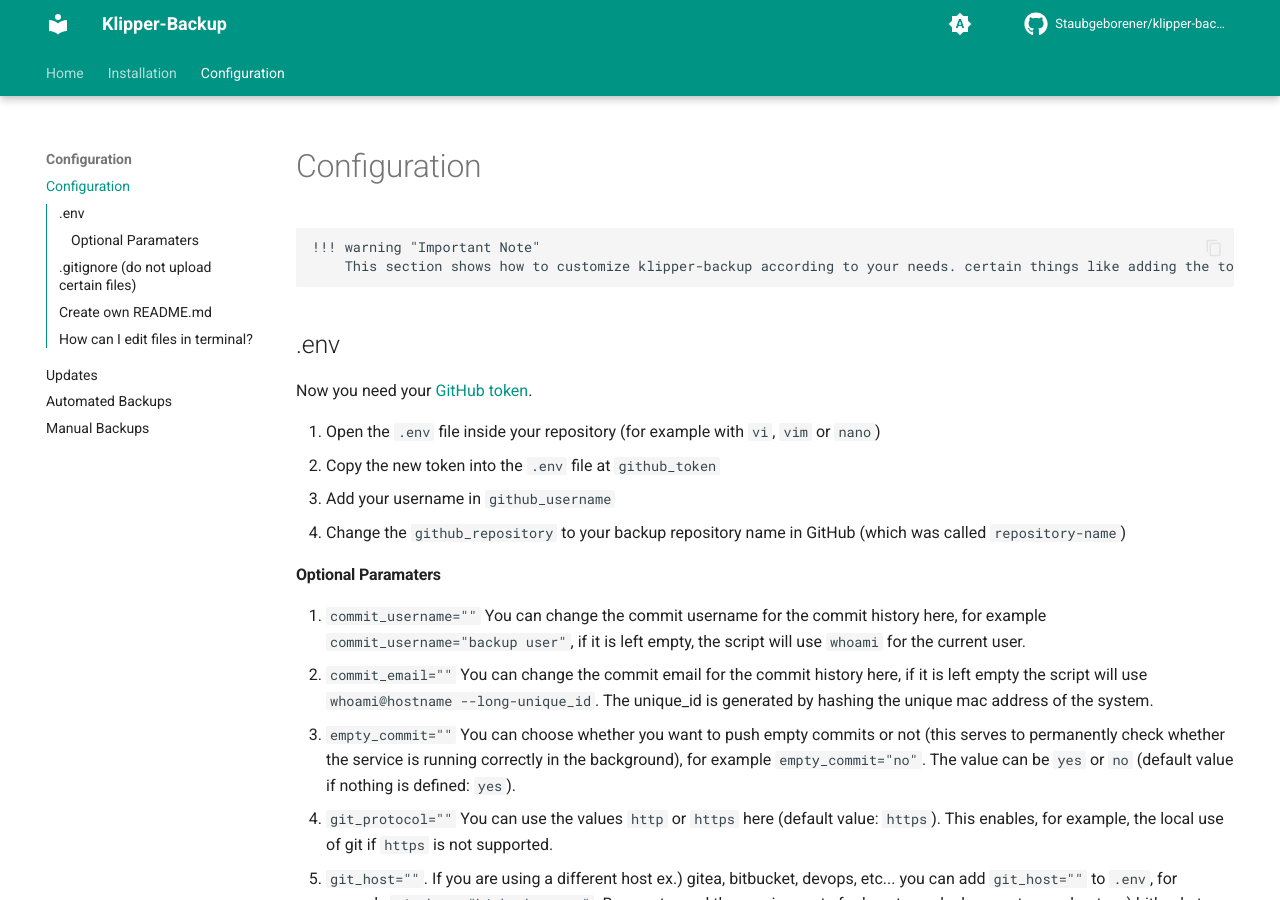
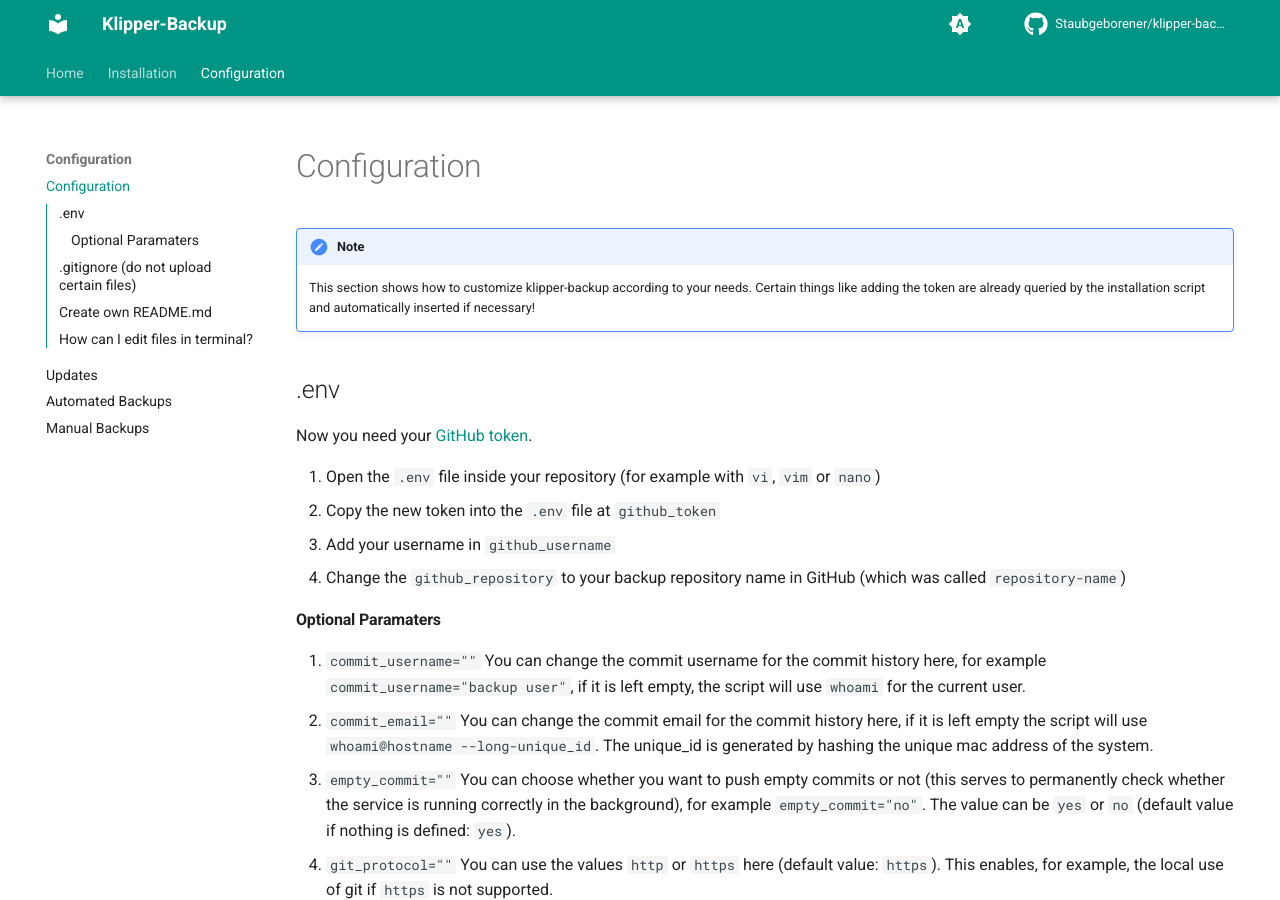
Before and after one commit to Staubgeborener/Klipper-Backup, an MkDocs documentation site: the page built from docs/configuration.md, in a window 1280 px wide and 900 px high. Built offline with MkDocs 1.6.1 and Material for MkDocs 9.7.7, drawn with Linux system fonts in a browser that asks for light colours; comment, search, counter and statistics services are not loaded; some of the changed text lies outside the part shown.

Commit message:
small formatting errors corrected

```diff
--- a/docs/configuration.md
+++ b/docs/configuration.md
@@ -1,5 +1,5 @@
-    !!! warning "Important Note"
-        This section shows how to customize klipper-backup according to your needs. certain things like adding the token are already queried by the installation script and automatically inserted if necessary!
+!!! note
+    This section shows how to customize klipper-backup according to your needs. Certain things like adding the token are already queried by the installation script and automatically inserted if necessary!
 
 ## .env
 Now you need your [GitHub token](installation.md#create-github-token).
@@ -84,4 +84,5 @@ A small `nano` YouTube tutorial can be found [here](https://youtu.be/mE2YghYpBBE
     In case you get an error message like `-sh: nano: not found` you should install `nano`: `sudo apt install nano`
 
 If you have installed klipper-backup with the `install.sh` script, you should be finished with everything at this point. **Reminder**: You can install features at anytime automatically by running `install.sh` again, so there is no need to do it manually!
+
 In case you want to do it manually for some reason: Next: [The update section](updating.md)
```
Also changed, not shown: docs/index.md (+1 -1 lines).
